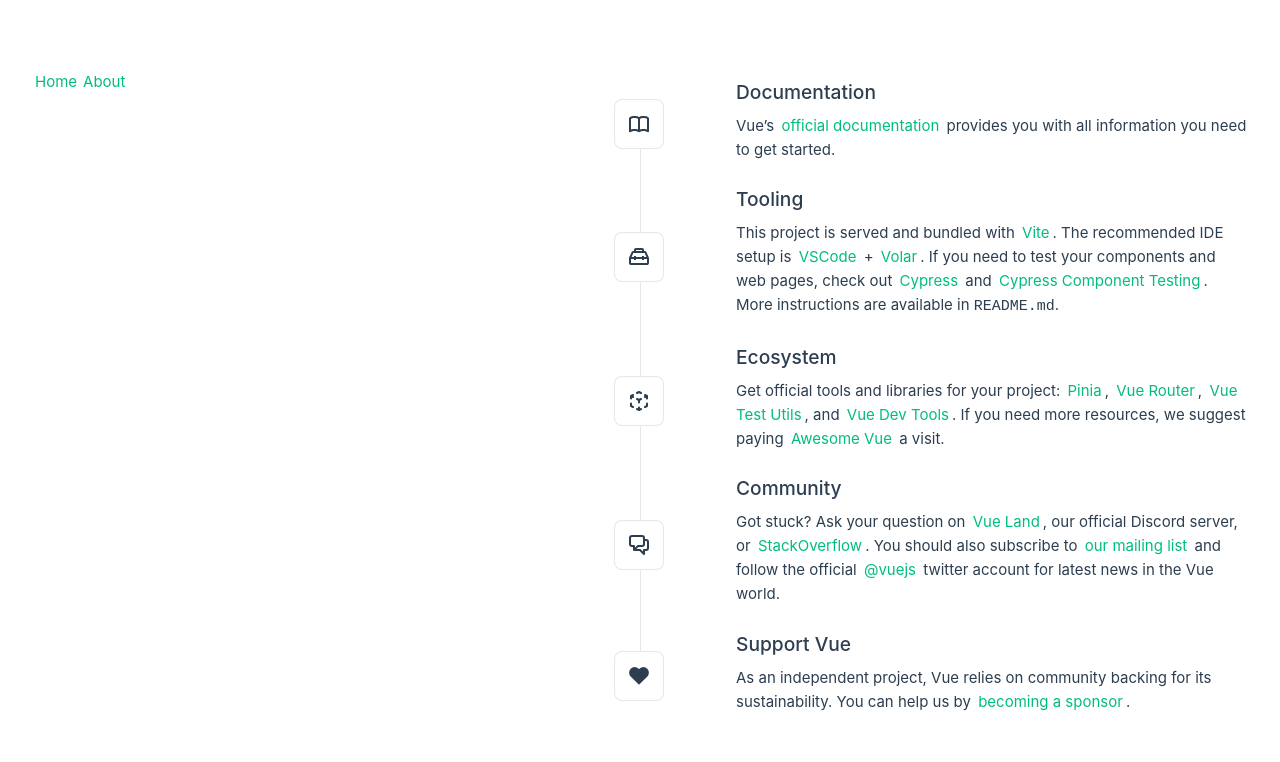
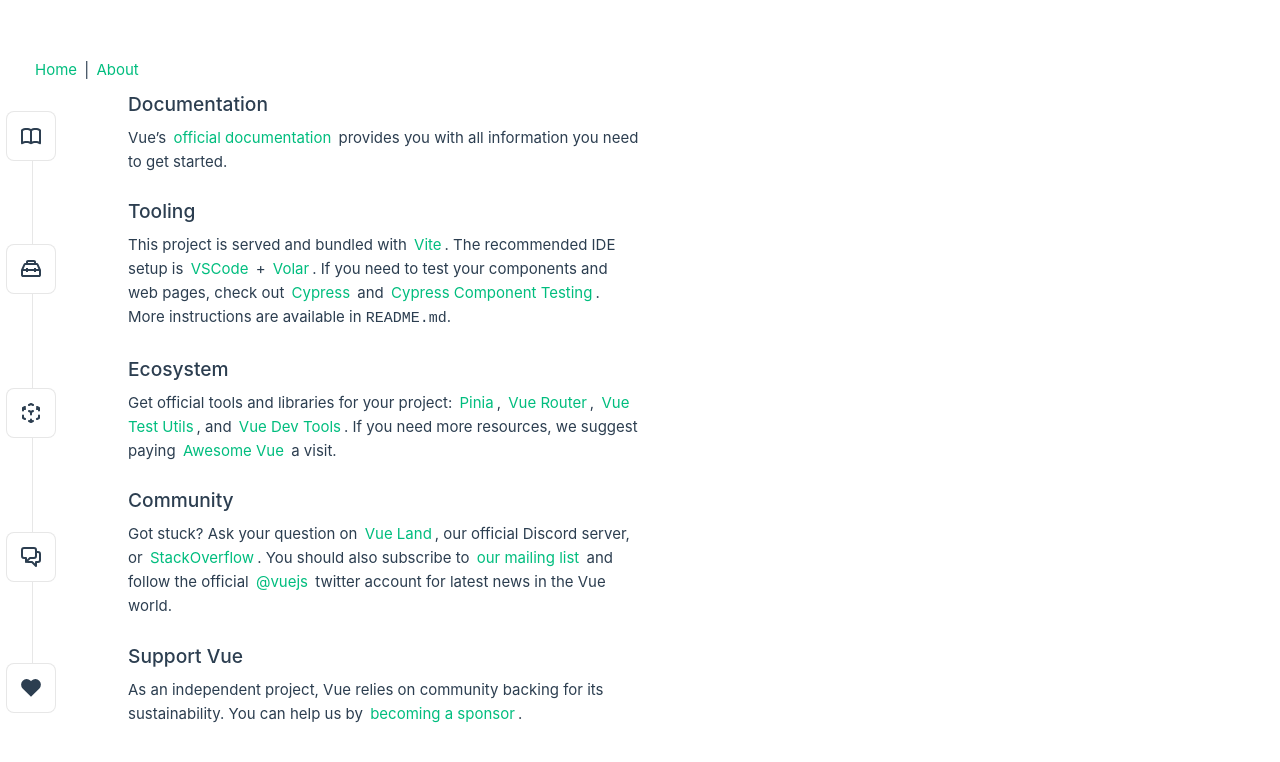
Before and after one commit to Gotop1711/FrontendMasterFullStackv3_frontend, a Vue app: page / in a window 1280 px wide. Shown: the top 762 px of the page. Built offline with nearby package versions, Linux system fonts and the light colour scheme.

Commit message:
fix: change App.vue layout

```diff
--- a/src/App.vue
+++ b/src/App.vue
@@ -3,16 +3,17 @@
 </script>
 
 <template>
+  <div id="layout">
     <header>
       <div class="wrapper">
         <nav>
-        <RouterLink to="/">Home</RouterLink>
+          <RouterLink to="/">Home</RouterLink> |
           <RouterLink to="/about">About</RouterLink>
         </nav>
       </div>
     </header>
-
     <RouterView />
+  </div>
 </template>
 
 <style scoped></style>
```
Lines whose indentation alone changed are shown as unchanged.
